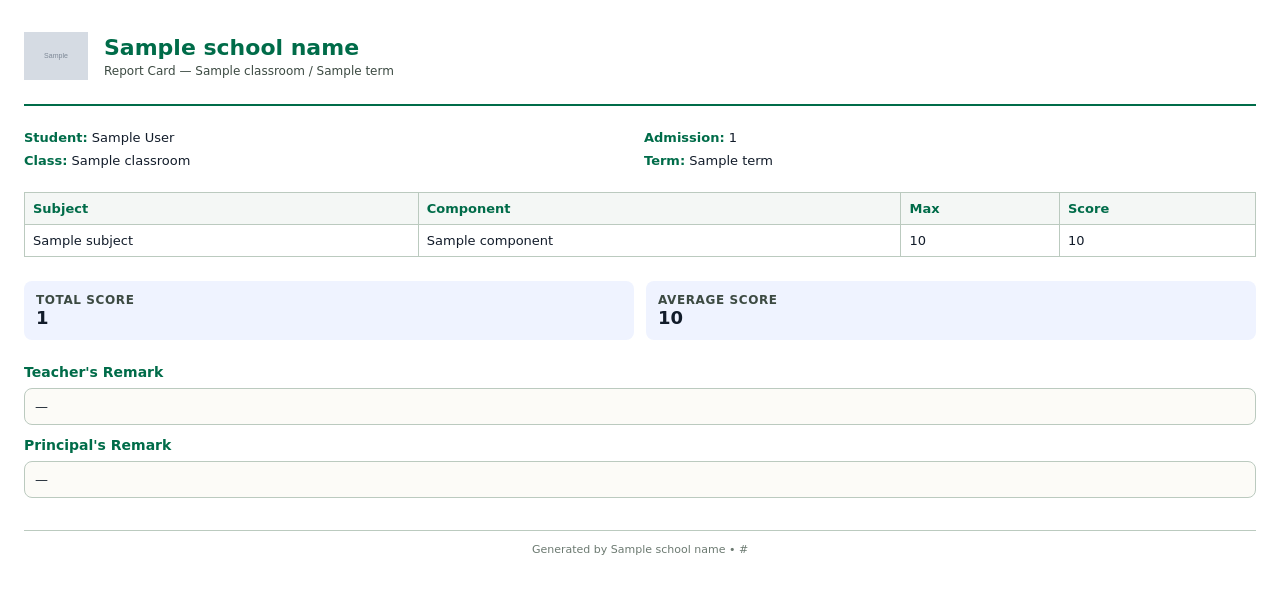
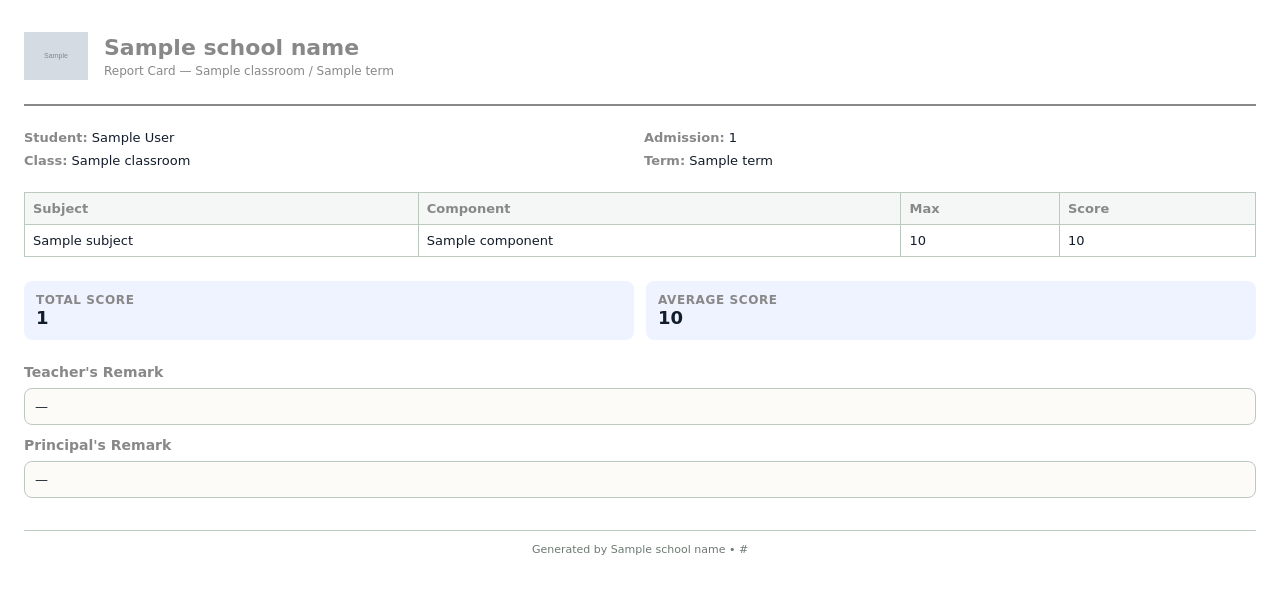
Before and after one commit to jayo14/butane, a Django app: template backend/academics/templates/academics/report_card.html in a window 1280 px wide. Shown: the top 594 px of the page. Run offline with Django 5.2, Linux system fonts and the light colour scheme; data comes from the database, SQL or seed files in the repository; the template is opened without the code that fills it: most values are stand-ins (such as "Sample title", 1, 10 or a date in 2020); grey boxes marked "Sample" are stand-in pictures; parts of the project's set-up code (start-up, migrations or seed data) failed here and were passed over.

Commit message:
Use SchoolProfile branding colors in report card PDF template

```diff
--- a/backend/academics/templates/academics/report_card.html
+++ b/backend/academics/templates/academics/report_card.html
@@ -6,22 +6,22 @@
   <title>Report Card</title>
   <style>
     body { font-family: "DejaVu Sans", sans-serif; margin: 0; padding: 24px; color: #121c2a; }
-    .header { display: flex; align-items: center; gap: 16px; border-bottom: 2px solid #006c49; padding-bottom: 16px; margin-bottom: 24px; }
+    .header { display: flex; align-items: center; gap: 16px; border-bottom: 2px solid {{ primary_color }}; padding-bottom: 16px; margin-bottom: 24px; }
     .logo { width: 64px; height: 64px; object-fit: contain; }
-    .header-text h1 { margin: 0; font-size: 22px; color: #006c49; }
-    .header-text p { margin: 4px 0 0; font-size: 12px; color: #3c4a42; }
+    .header-text h1 { margin: 0; font-size: 22px; color: {{ primary_color }}; }
+    .header-text p { margin: 4px 0 0; font-size: 12px; color: {{ secondary_color }}; }
     .meta { display: grid; grid-template-columns: 1fr 1fr; gap: 8px; margin-bottom: 24px; }
     .meta div { font-size: 13px; }
-    .meta strong { color: #006c49; }
+    .meta strong { color: {{ primary_color }}; }
     table { width: 100%; border-collapse: collapse; margin-bottom: 24px; }
     th, td { border: 1px solid #bbcabf; padding: 8px; text-align: left; font-size: 13px; }
-    th { background: #f4f7f5; color: #006c49; }
+    th { background: #f4f7f5; color: {{ primary_color }}; }
     .totals { display: grid; grid-template-columns: 1fr 1fr; gap: 12px; margin-bottom: 24px; }
     .totals div { padding: 12px; border-radius: 8px; background: #eff3ff; }
-    .totals strong { display: block; font-size: 12px; color: #3c4a42; text-transform: uppercase; letter-spacing: 0.05em; }
+    .totals strong { display: block; font-size: 12px; color: {{ secondary_color }}; text-transform: uppercase; letter-spacing: 0.05em; }
     .totals span { font-size: 18px; font-weight: bold; color: #121c2a; }
     .remarks { margin-top: 24px; }
-    .remarks h3 { margin: 0 0 8px; font-size: 14px; color: #006c49; }
+    .remarks h3 { margin: 0 0 8px; font-size: 14px; color: {{ primary_color }}; }
     .remarks p { margin: 0 0 12px; padding: 10px; border-radius: 8px; background: #fcfbf7; border: 1px solid #bbcabf; font-size: 13px; }
     .footer { margin-top: 32px; border-top: 1px solid #bbcabf; padding-top: 12px; font-size: 11px; color: #6c7a71; text-align: center; }
   </style>
```
